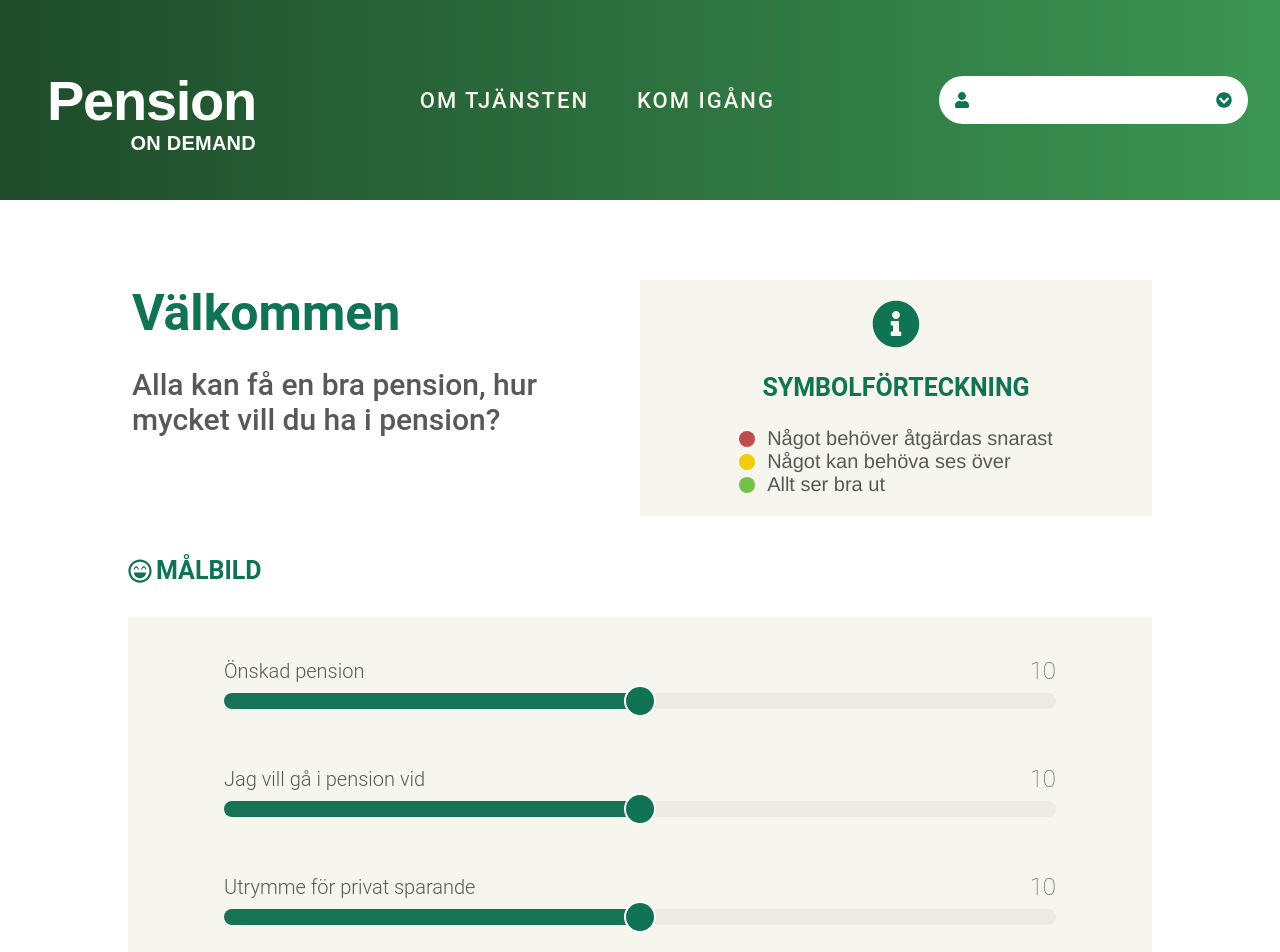
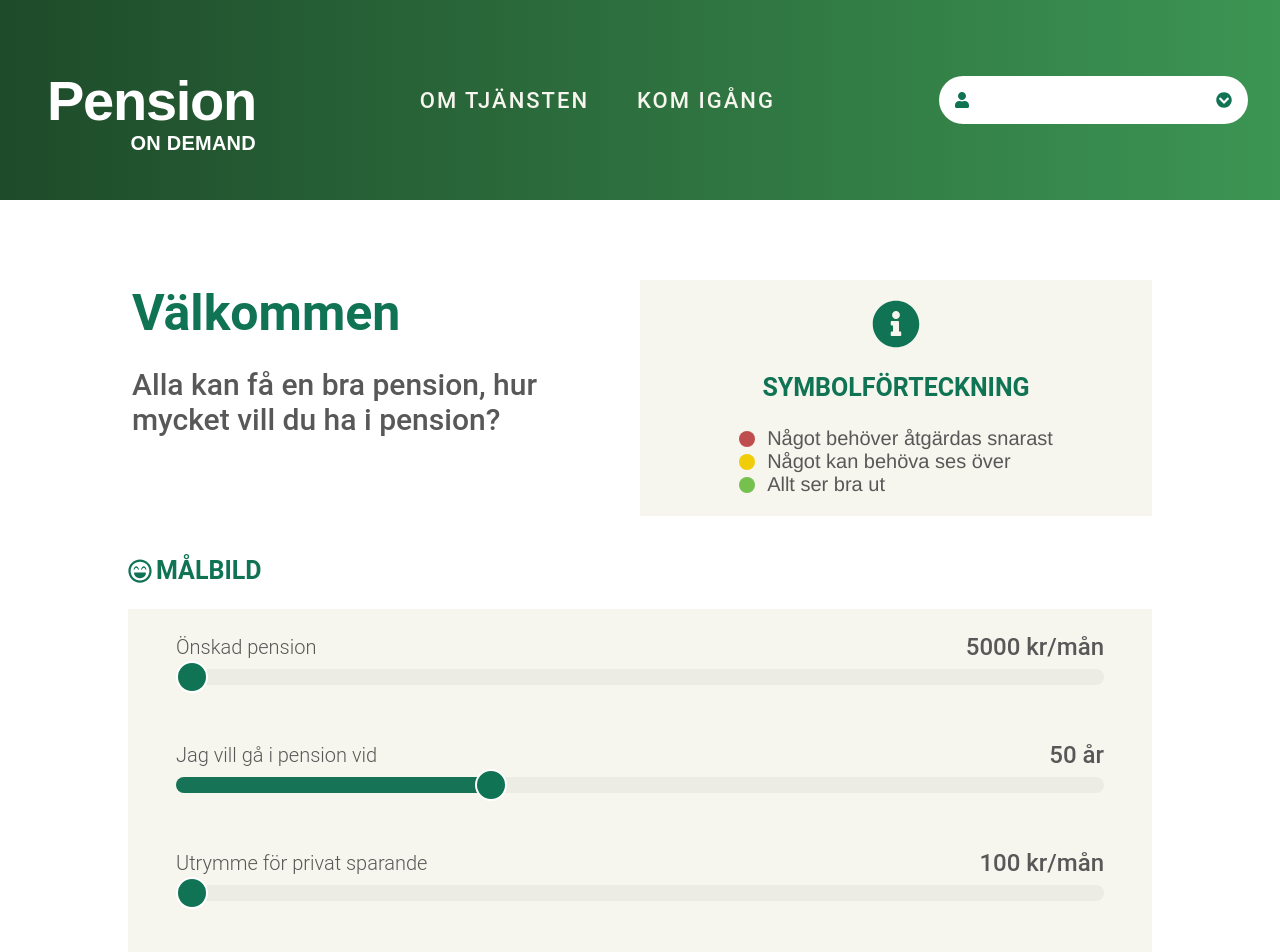
Before and after one commit to emilpee/pension-on-demand, a Vue app in the folder pod-frontend/: page / in a window 1280 px wide. Shown: the top 952 px of the page. Built offline with nearby package versions, Linux system fonts and the light colour scheme.

Commit message:
Displays risk level on last slider using switch

```diff
--- a/pod-frontend/src/components/Header.vue
+++ b/pod-frontend/src/components/Header.vue
@@ -19,11 +19,11 @@
 import Profile from './Profile.vue';
 
 export default {
-
     components: {
         Profile
     },
 }
+
 </script>
 
 <style lang="scss">
--- a/pod-frontend/src/components/elements/BarChart.vue
+++ b/pod-frontend/src/components/elements/BarChart.vue
@@ -24,10 +24,7 @@ export default {
                 responsive: true,
                 maintainAspectRatio: false,
                 legend: {
-                    labels: {
-                        fontSize: 0,
-                        boxWidth: 0,
-                    }
+                    display: false
                 }
             }
         }
--- a/pod-frontend/src/components/elements/DoughnutChart.vue
+++ b/pod-frontend/src/components/elements/DoughnutChart.vue
@@ -26,10 +26,7 @@ export default {
                 responsive: true,
                 maintainAspectRatio: false,
                 legend: {
-                    labels: {
-                        fontSize: 0,
-                        boxWidth: 0,
-                    }
+                    display: false
                 }
             }
         }
--- a/pod-frontend/src/components/elements/Slider.vue
+++ b/pod-frontend/src/components/elements/Slider.vue
@@ -1,11 +1,11 @@
 <template>
   <div class="slider">
       <div class="slider__text">
-        <span>{{ title }}</span>
+        <span>{{ data.title }}</span>
         <label for="item">{{ inputValue }}</label>
       </div>
       <div class="slider__input">
-        <input ref="input" @input="updateSlider()" class="slider__item" type="range" min="0" max="20" name="item" value="10"/>
+        <input ref="input" @input="updateSlider()" class="slider__item" type="range" :id="data.id" :min="data.minValue" :max="data.maxValue" name="item"/>
       </div>
   </div>
 </template>
@@ -23,14 +23,29 @@ export default {
         this.updateSlider();
     },
 
-    props: ['title', 'value'],
+
+    props: ['data', 'value'],
 
     methods: {
         updateSlider() {
             let input = this.$refs.input;
-            let value = (input.value - input.min)/(input.max - input.min);
+            let value = (input.value - input.min) / (input.max - input.min);
 
-            this.inputValue = this.$refs.input.value;
+            this.inputValue = input.value;
+
+            switch (input.value) {
+                case "0":
+                    this.inputValue = "Låg";
+                    break;
+                case "1":
+                    this.inputValue = "Mellan";
+                    break;
+                case "2":
+                    this.inputValue = "Hög";
+                    break;
+                default:
+                    this.inputValue;
+            }
 
             input.style.backgroundImage = [
                 '-webkit-gradient(',
@@ -42,7 +57,7 @@ export default {
                 ')'
             ].join(''),
             input.style.borderRadius = '9999rem';
-        }
+        },
     },
 
 }
@@ -52,16 +67,13 @@ export default {
 <style lang="scss">
 @import '../../scss/';
 
+.sliders {
+    @extend %column;
+    background: $light;
+
     .slider {
-    display: flex;
-    flex-direction: column;
-    background: $light;
+        padding: 1rem 3rem;
         margin: .5rem 0;
-    padding: 1rem 3rem;
-
-    &__button {
-        margin: 1.5rem auto;
-    }
 
         &__text {
             display: flex;
@@ -74,39 +86,39 @@ export default {
             }
         }
 
-    input[type=range] {
-      -webkit-appearance: none;
-      margin: .5rem 0;
-
-        &::-webkit-slider-thumb {
-            -webkit-appearance: none;
-            border: 2px solid $white;
-            width: 2rem;
-            height: 2rem;
-            border-radius: $rounded;
-            background: $green;
-            cursor: pointer;
-            margin-top: -1rem;
+        label {
+            font-weight: 500;
         }
 
-        &::-moz-range-track {
-            -webkit-appearance: none;
-            border: 2px solid $white;
-            width: 2rem;
-            border-radius: $rounded;
-            background: $green;
-            cursor: pointer;
-        }
+        &:nth-child(odd) {
 
-        &::-webkit-slider-runnable-track  {
-            background: $borderColor;
-            border-radius: $rounded;
-            cursor: pointer;
-            height: .5rem;
-            padding: .5rem;
+            label {
+
+                &::after {
+                    content: " kr/mån";
                 }
 
             }
         }
 
+        &:nth-child(2) {
+
+            label {
+
+                &::after {
+                    content: " år";
+                }
+            }
+
+        }
+
+    }
+
+
+    &__button {
+        margin: 1.5rem auto;
+    }
+
+}
+
 </style>
--- a/pod-frontend/src/data/index.js
+++ b/pod-frontend/src/data/index.js
@@ -84,3 +84,30 @@ export const barData = {
     data: [42000, 999, 9999, 9999, 999],
     colors: ["#C04D4D", "#0F7354", "#C04D4D", "#0F7354", "#0F7354"]
 }
+
+export const slideData = [
+    {
+        id: 1,
+        title: 'Önskad pension',
+        minValue: 5000,
+        maxValue: 50000
+    },
+    {
+        id: 2,
+        title: 'Jag vill gå i pension vid',
+        minValue: 40,
+        maxValue: 70
+    },
+    {
+        id: 3,
+        title: 'Utrymme för privat sparande',
+        minValue: 100,
+        maxValue: 25000
+    },
+    {
+        id: 4,
+        title: 'Riskprofil',
+        minValue: 0,
+        maxValue: 2
+    },
+]
--- a/pod-frontend/src/scss/_elements.scss
+++ b/pod-frontend/src/scss/_elements.scss
@@ -60,3 +60,39 @@ label {
   color: $gray;
   font-weight: lighter;
 }
+
+
+input[type=range] {
+  -webkit-appearance: none;
+  margin: .5rem 0;
+
+    &::-webkit-slider-thumb {
+        -webkit-appearance: none;
+        border: 2px solid $white;
+        width: 2rem;
+        height: 2rem;
+        border-radius: $rounded;
+        background: $green;
+        cursor: pointer;
+        margin-top: -1rem;
+    }
+
+    &::-moz-range-track {
+        -webkit-appearance: none;
+        border: 2px solid $white;
+        width: 2rem;
+        border-radius: $rounded;
+        background: $green;
+        cursor: pointer;
+    }
+
+    &::-webkit-slider-runnable-track  {
+        -webkit-appearance: none;
+        background: $borderColor;
+        border-radius: $rounded;
+        cursor: pointer;
+        height: .5rem;
+        padding: .5rem 0;
+    }
+
+}
--- a/pod-frontend/src/views/Home.vue
+++ b/pod-frontend/src/views/Home.vue
@@ -19,12 +19,12 @@
 
     <section class="home__sliders">
       <div class="title">
-        <i :style="{ fontSize: '1.5em', marginRight: '.25rem' }" class="far fa-laugh-beam"></i>
+        <i class="far icons fa-laugh-beam"></i>
         <h3>Målbild</h3>
       </div>
-      <div class="slider">
-        <slider v-for="(title, index) in slideTitles" :title="title" :key="index" />
-        <Button class="slider__button" msg="Bygg min portfölj" />
+      <div class="sliders">
+        <slider v-for="(data, index) in slideData" :data="data" :key="index" />
+        <Button class="sliders__button" msg="Bygg min portfölj" />
       </div>
     </section>
 
@@ -32,7 +32,7 @@
 
       <div class="doughnut">
         <div class="doughnut__header title">
-          <i :style="{ fontSize: '1.5em', marginRight: '.25rem' }" class="far fa-laugh-beam"></i>
+          <i class="far icons fa-laugh-beam"></i>
           <h3>Översikt</h3>
         </div>
         <div class="doughnut__chart">
@@ -100,7 +100,7 @@ import {
 } from '../components/';
 
 import { doughnutData } from '../data/';
-import { barData } from '../data/';
+import { barData, slideData } from '../data/';
 
 export default {
   name: 'home',
@@ -116,7 +116,7 @@ export default {
         data: barData.data,
         colors: barData.colors
       },
-      slideTitles: ['Önskad pension', 'Jag vill gå i pension vid', 'Utrymme för privat sparande', 'Riskprofil']
+      slideData: slideData
     }
   },
 
@@ -144,6 +144,11 @@ export default {
       padding: 0 8rem;
     }
 
+  }
+
+  .icons {
+    font-size: 1.5em;
+    margin-right: .25rem;
   }
 
   .home {
@@ -255,17 +260,12 @@ export default {
           margin-top: .5rem;
         }
 
-        &:nth-child(1) {
-          margin-right: 1rem;
-        }
-
         &__chart {
           background: $light;
           @extend %row;
           justify-content: space-around;
           align-items: center;
-          width: inherit;
-          padding-bottom: 1rem;
+          padding: 1rem 0;
 
           &text {
             @extend %column;
--- a/pod-frontend/src/views/Login.vue
+++ b/pod-frontend/src/views/Login.vue
@@ -64,8 +64,7 @@ export default {
 .login {
   background: $white;
   border-radius: $borderRadius;
-  display: flex;
-  flex-direction: column;
+  @extend %column;
   margin: 0 auto;
   padding: 0 1rem;
 
@@ -108,7 +107,7 @@ export default {
         border-radius: $borderRadius;
         border: 1px solid $borderColor;
         padding: 1rem;
-        min-width: 350px;
+        min-width: 20rem;
         margin: 1rem 0;
 
         &::placeholder {
--- a/pod-frontend/src/views/LoginForm.vue
+++ b/pod-frontend/src/views/LoginForm.vue
@@ -46,7 +46,6 @@ export default {
     methods: {
         signIn() {
             if (this.tabs[0].isActive) {
-
                 // TODO - ta bort hårdkodat personnummer.
                 this.$store.dispatch('signInWithBankID', { ssn: '199309246214' }).then(res => {
                     let url = `bankid://?autostarttoken=${res.data.autoStartToken}&redirect=null`;
```
Lines whose indentation alone changed are shown as unchanged.
